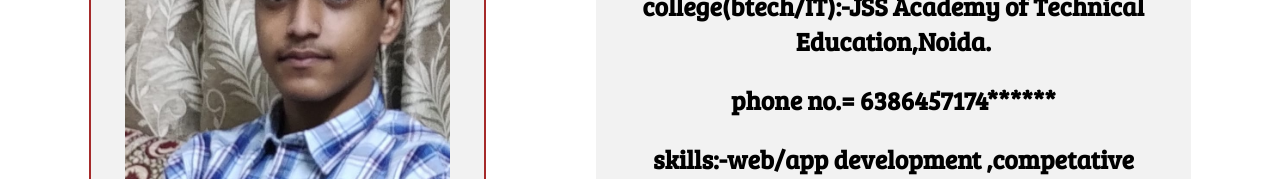
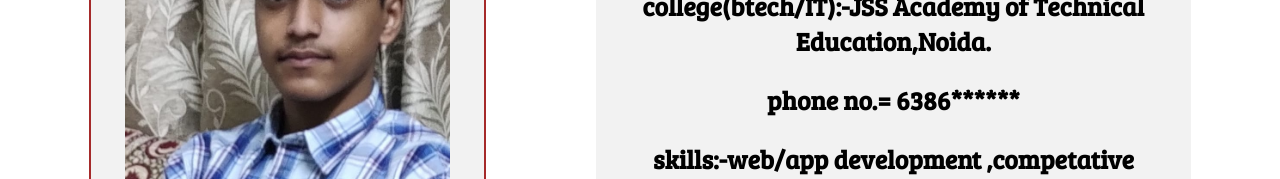
Before and after one commit to Nipunkhattri/myporfolio.github.io, a plain HTML site: page index.html in a window 1280 px wide. Shown: the part 920-1099 px from the top of the page. Drawn offline with Linux system fonts and the light colour scheme; a web font is replaced by a local one.

Commit message:
mypersonalportfolio

```diff
--- a/index.html
+++ b/index.html
@@ -42,7 +42,7 @@
                 <h2 class="h-secondary center">Name:-Nipun khatri</h2>
                 <h2 class="h-secondary center">email id:-nipunkhattri321@gmail.com</h2>
                 <h2 class="h-secondary center">college(btech/IT):-JSS Academy of Technical Education,Noida.</h2>
-                <h2 class="h-secondary center">phone no.= 6386457174******</h2>
+                <h2 class="h-secondary center">phone no.= 6386******</h2>
                 <h2 class="h-secondary center">skills:-web/app development ,competative programming(2 star codeshef)</h2>
                 <p class="center">
                     <input type="button" value="download cv">
```
